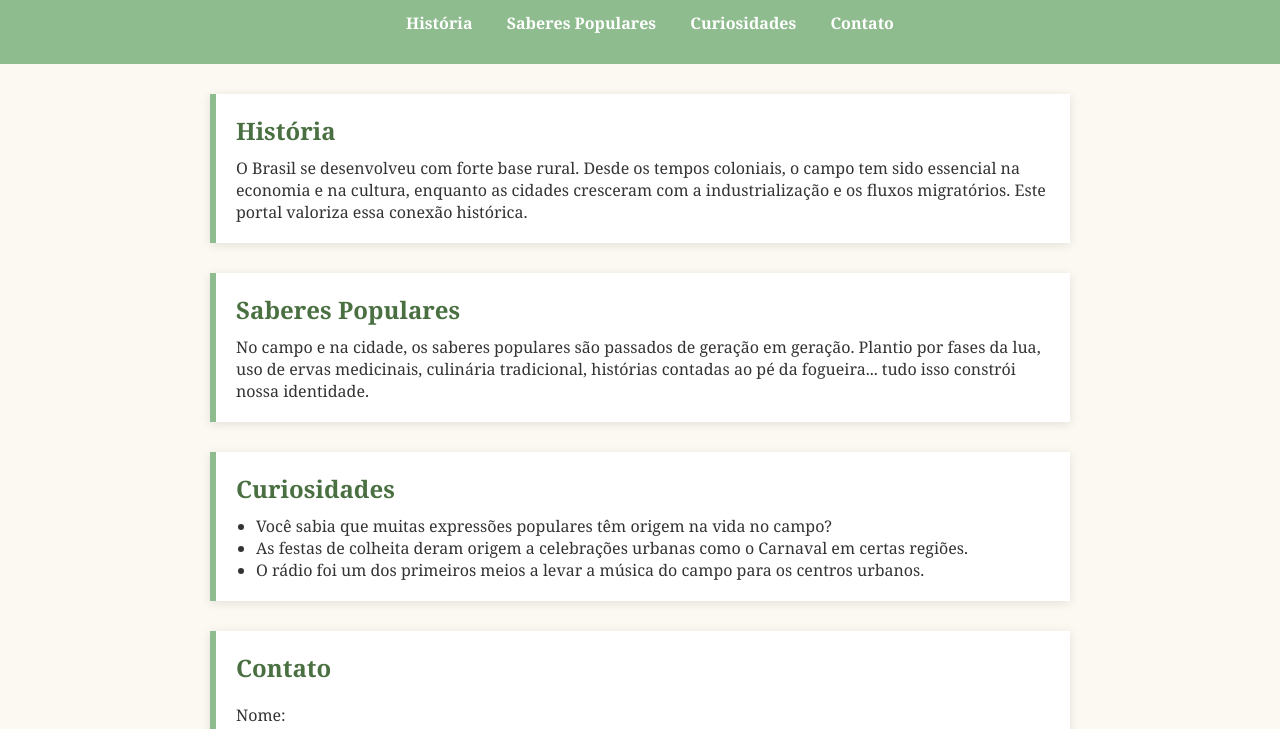
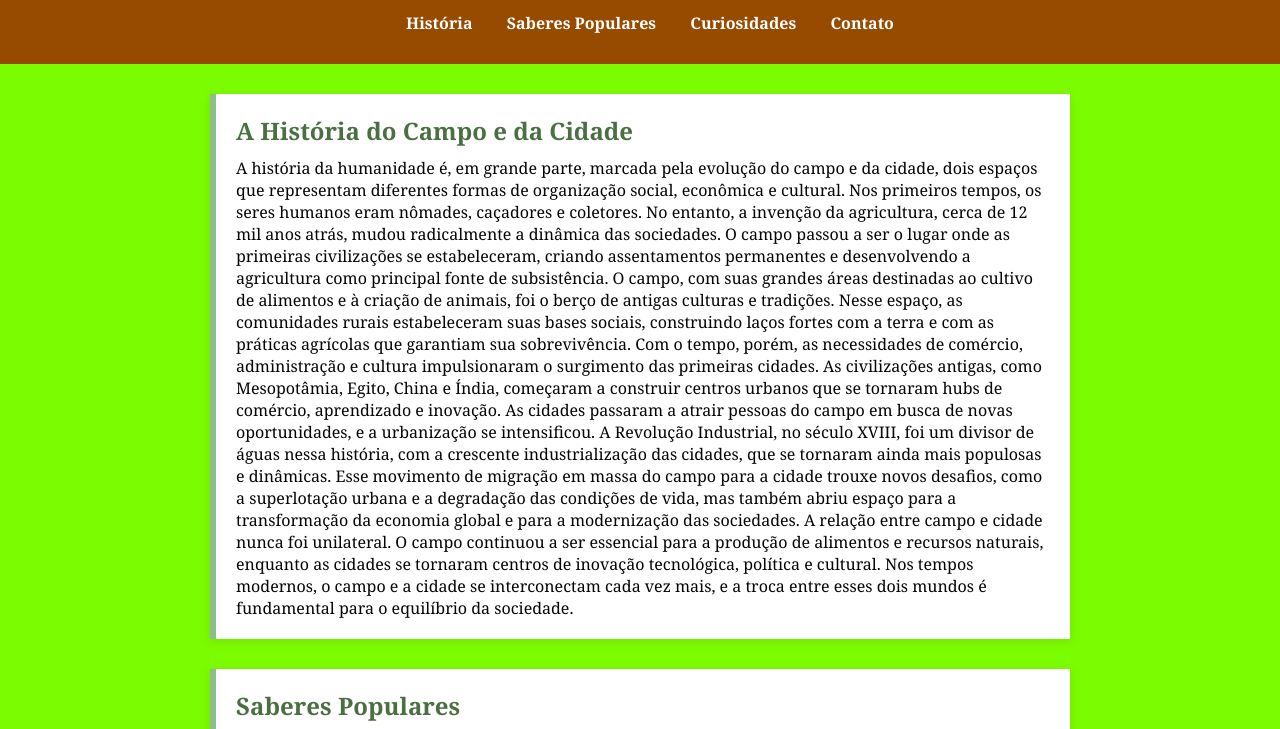
Before and after one commit to Joaocarlos519/Portaldehistoriasesaberes, a plain HTML site: page index.html in a window 1280 px wide. Shown: the part 110-839 px from the top of the page. Drawn offline with Linux system fonts and the light colour scheme.

Commit message:
Add files via upload

```diff
--- a/index.html
+++ b/index.html
@@ -23,27 +23,37 @@
 
 <main class="container">
 <section id="historia" class="bloco">
-<h2>História</h2>
-<p>O Brasil se desenvolveu com forte base rural. Desde os tempos coloniais, o campo
-tem sido essencial na economia e na cultura, enquanto as cidades cresceram com a
-industrialização e os fluxos migratórios. Este portal valoriza essa conexão histórica.</p>
+<h2>A História do Campo e da Cidade</h2>
+<p>A história da humanidade é, em grande parte, marcada pela evolução do campo e da cidade, dois espaços que representam diferentes formas de organização social, econômica e cultural. Nos primeiros tempos, os seres humanos eram nômades, caçadores e coletores. No entanto, a invenção da agricultura, cerca de 12 mil anos atrás, mudou radicalmente a dinâmica das sociedades. O campo passou a ser o lugar onde as primeiras civilizações se estabeleceram, criando assentamentos permanentes e desenvolvendo a agricultura como principal fonte de subsistência.
+
+O campo, com suas grandes áreas destinadas ao cultivo de alimentos e à criação de animais, foi o berço de antigas culturas e tradições. Nesse espaço, as comunidades rurais estabeleceram suas bases sociais, construindo laços fortes com a terra e com as práticas agrícolas que garantiam sua sobrevivência.
+
+Com o tempo, porém, as necessidades de comércio, administração e cultura impulsionaram o surgimento das primeiras cidades. As civilizações antigas, como Mesopotâmia, Egito, China e Índia, começaram a construir centros urbanos que se tornaram hubs de comércio, aprendizado e inovação. As cidades passaram a atrair pessoas do campo em busca de novas oportunidades, e a urbanização se intensificou.
+
+A Revolução Industrial, no século XVIII, foi um divisor de águas nessa história, com a crescente industrialização das cidades, que se tornaram ainda mais populosas e dinâmicas. Esse movimento de migração em massa do campo para a cidade trouxe novos desafios, como a superlotação urbana e a degradação das condições de vida, mas também abriu espaço para a transformação da economia global e para a modernização das sociedades.
+
+A relação entre campo e cidade nunca foi unilateral. O campo continuou a ser essencial para a produção de alimentos e recursos naturais, enquanto as cidades se tornaram centros de inovação tecnológica, política e cultural. Nos tempos modernos, o campo e a cidade se interconectam cada vez mais, e a troca entre esses dois mundos é fundamental para o equilíbrio da sociedade.</p>
 </section>
 
 <section id="saberes" class="bloco">
 <h2>Saberes Populares</h2>
-<p>No campo e na cidade, os saberes populares são passados de geração em geração.
-Plantio por fases da lua, uso de ervas medicinais, culinária tradicional, histórias contadas ao
-pé da fogueira... tudo isso constrói nossa identidade.</p>
+<p>Os saberes populares representam um conjunto de conhecimentos, práticas e habilidades que se desenvolvem e são transmitidos entre gerações, especialmente em comunidades rurais, mas também nas cidades. Esses saberes são frutos da experiência e da vivência cotidiana das pessoas, muitas vezes relacionadas ao trabalho na terra, à convivência com a natureza, ou à adaptação às mudanças sociais e ambientais.
+
+No campo, esses saberes estão profundamente ligados às práticas agrícolas, à medicina tradicional, ao uso de ervas e plantas para curas e remédios caseiros, e aos rituais culturais que marcam a vida das pessoas. Por exemplo, a sabedoria popular rural é capaz de prever as mudanças climáticas com base no comportamento dos animais ou no ciclo das plantas, algo que muitos agricultores continuam a confiar para planejar suas colheitas.
+
+Além disso, o campo é um espaço onde se preservam receitas e técnicas culinárias antigas, muitas vezes passadas oralmente de geração em geração. As receitas de tortas, pães, conservas e queijos, por exemplo, fazem parte de uma cultura alimentar que conecta as pessoas à sua história e à terra.
+
+Nas cidades, os saberes populares também se manifestam de formas distintas. As grandes cidades têm suas próprias tradições e conhecimentos urbanos que são transmitidos informalmente, como técnicas de negociação, artesanato, estilos de música e dança, ou mesmo conhecimentos sobre os meios de transporte e a vida cotidiana nas áreas urbanas. Esses saberes, muitas vezes invisíveis, formam a base da identidade cultural urbana.
+
+Ambos os saberes – tanto os rurais quanto os urbanos – são fundamentais para a preservação da cultura e da história das populações. Com o tempo, muitos desses saberes têm sido preservados e valorizados, especialmente na era digital, onde muitos desses conhecimentos estão sendo compartilhados, resgatados e adaptados.</p>
 </section>
 
 <section id="curiosidades" class="bloco">
 <h2>Curiosidades</h2>
 <ul>
-<li>Você sabia que muitas expressões populares têm origem na vida no campo?</li>
-<li>As festas de colheita deram origem a celebrações urbanas como o Carnaval em
-certas regiões.</li>
-<li>O rádio foi um dos primeiros meios a levar a música do campo para os centros
-urbanos.</li>
+<li>O Campo como Berço de Civilizações: As primeiras grandes civilizações humanas surgiram em áreas rurais, como as antigas civilizações do Egito, Mesopotâmia e Vale do Rio Indo. A agricultura foi a base para o desenvolvimento de sociedades complexas, com escrita, leis e comércio.</li>
+<li>O Crescimento das Cidades: A urbanização no mundo aumentou de forma exponencial a partir da Revolução Industrial no século XVIII. Antes disso, as cidades eram pequenas, e a maioria da população vivia no campo. Hoje, mais de 50% da população mundial vive em áreas urbanas.</li>
+<li>Cidades Subterrâneas: Algumas cidades históricas, como Montreal (Canadá) e Beijing (China), têm complexos subterrâneos, ou "cidades abaixo da cidade", que foram construídos por diversas razões: para proteger os habitantes de climas severos ou até como medida de defesa.</li>
 </ul>
 </section>
 
--- a/style.css
+++ b/style.css
@@ -6,12 +6,12 @@ box-sizing: border-box;
 
 body {
 font-family: 'Georgia', serif;
-background-color: #fcf9f2;
-color: #333;
+background-color: #7cfc00;
+color: #040404;
 }
 
 header {
-background-color: #8fbc8f;
+background-color: #964b00;
 color: white;
 text-align: center;
 padding: 30px 15px;
```
